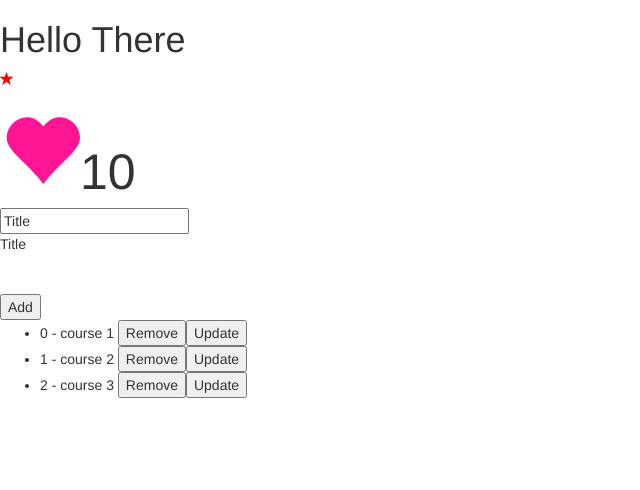
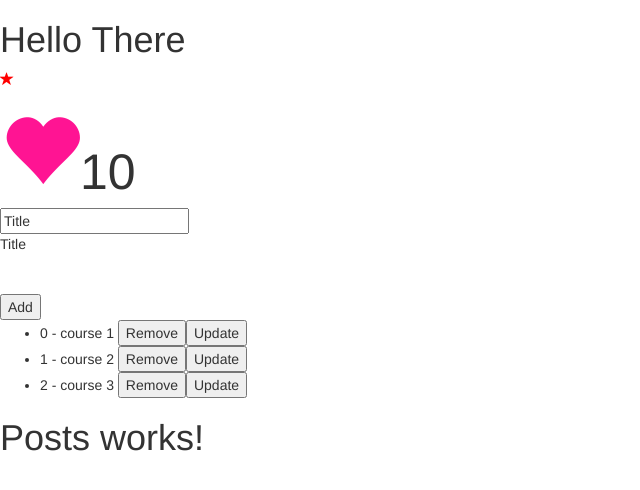
Before and after one commit to LOCO185/angular, an Angular app: page / in a window 1280 px wide. Shown: the top 490 px of the page, without its empty margins (0-640 px from the left). Built offline with nearby package versions, Linux system fonts and the light colour scheme.

Commit message:
posts component

```diff
--- a/src/app/app.component.html
+++ b/src/app/app.component.html
@@ -1,10 +1,7 @@
 <h1>Hello There</h1>
 <!-- favorite on change -->
 <div>
-  <favorite
-    [is-favorite]="post.isFavorite"
-    (change)="onFavoriteChanged($event)"
-  ></favorite>
+    <favorite [is-favorite]="post.isFavorite" (change)="onFavoriteChanged($event)"></favorite>
 </div>
 <br />
 <!-- like count -->
@@ -12,8 +9,7 @@
 <br />
 <!-- input text -->
 <input type="text" [(ngModel)]="post.title" />
-<br />
-{{ post.title }}
+<br /> {{ post.title }}
 <br />
 <br />
 <br />
@@ -29,3 +25,4 @@
         <button (click)="onChange(course)">Update</button>
     </li>
 </ul>
+<app-posts></app-posts>
--- /dev/null
+++ b/src/app/components/posts/posts.component.html
@@ -0,0 +1 @@
+<h1>Posts works!</h1>
--- /dev/null
+++ b/src/app/components/posts/posts.component.ts
@@ -0,0 +1,18 @@
+import { Component, OnInit } from '@angular/core';
+import { HttpClient } from '@angular/common/http';
+
+@Component({
+  selector: 'app-posts',
+  templateUrl: './posts.component.html',
+  styleUrls: ['./posts.component.css']
+})
+export class PostsComponent implements OnInit {
+
+  constructor(http: HttpClient) {
+
+   }
+
+  ngOnInit(): void {
+  }
+
+}
```
Also changed, not shown: src/app/app.module.ts (+6 -2 lines), src/app/components/posts/posts.component.css (added), 1 other file (tests, documents, lock files or other folders). Lines whose indentation alone changed are shown as unchanged.
